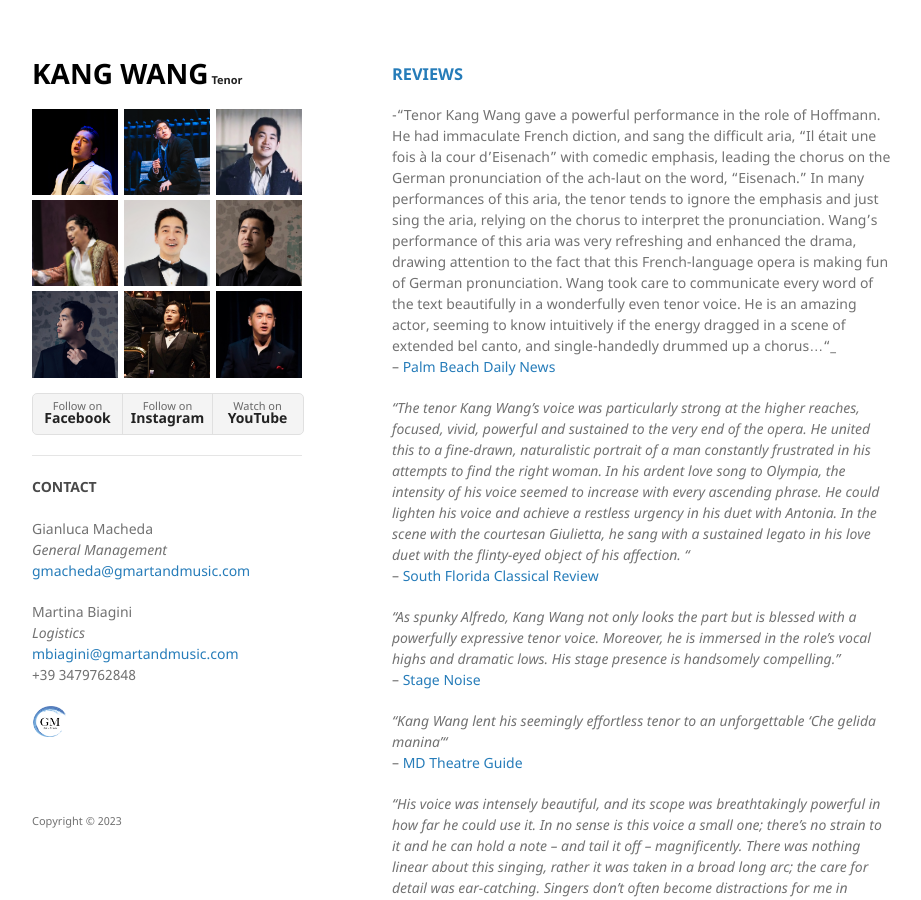
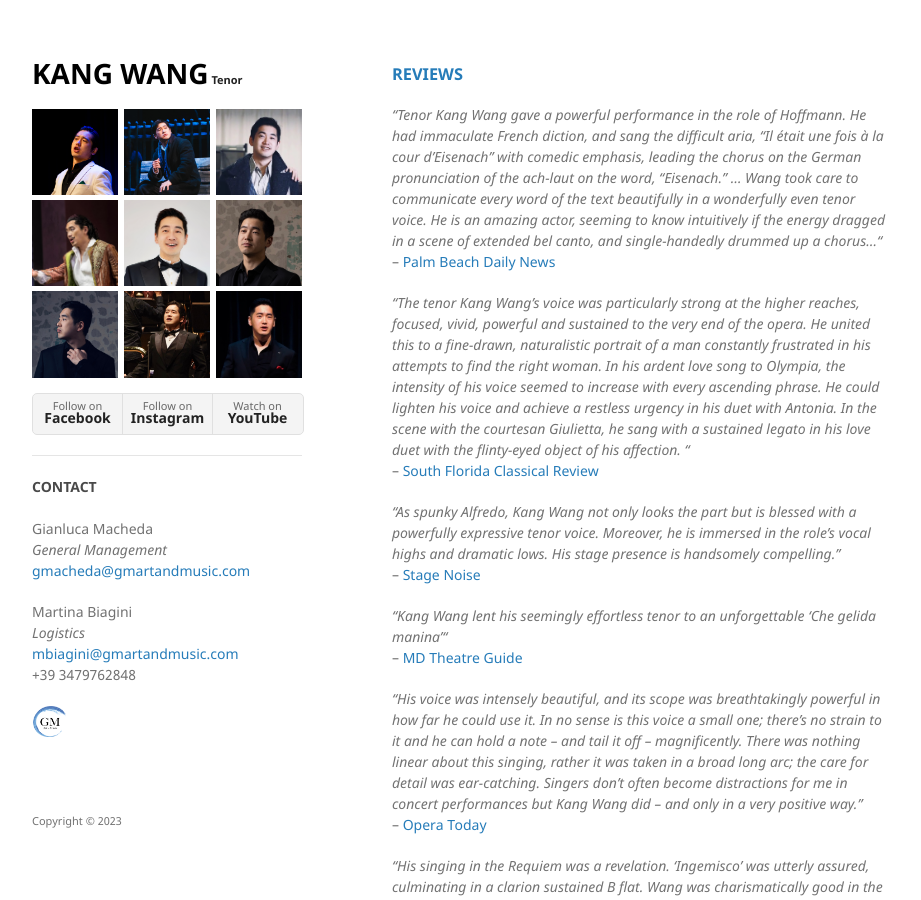
Before and after one commit to kwopera/kwt, a Jekyll site: the page built from reviews.md, in a window 1280 px wide and 900 px high. Shown: the whole window, without its empty margins (178-1099 px from the left). Built offline with Jekyll 4.4.1, drawn with Linux system fonts in a browser that asks for light colours; our own code applies the rules of GitHub Pages for plain Markdown files.

Commit message:
Update reviews.md

```diff
--- a/reviews.md
+++ b/reviews.md
@@ -1,7 +1,6 @@
 <h3 id="reviews"><a href="{{ "/reviews.html" | absolute_url }}#reviews">REVIEWS</a></h3>
 <br/>
--"Tenor Kang Wang gave a powerful performance in the role of Hoffmann. He had immaculate French diction, and sang the difficult aria, “Il était une fois à la cour d’Eisenach” with comedic emphasis, leading the chorus on the German pronunciation of the ach-laut on the word, “Eisenach.” In many performances of this aria, the tenor tends to ignore the emphasis and just sing the aria, relying on the chorus to interpret the pronunciation. Wang’s performance of this aria was very refreshing and enhanced the drama, drawing attention to the fact that this French-language opera is making fun of German pronunciation.
-Wang took care to communicate every word of the text beautifully in a wonderfully even tenor voice. He is an amazing actor, seeming to know intuitively if the energy dragged in a scene of extended bel canto, and single-handedly drummed up a chorus..."_
+_"Tenor Kang Wang gave a powerful performance in the role of Hoffmann. He had immaculate French diction, and sang the difficult aria, “Il était une fois à la cour d’Eisenach” with comedic emphasis, leading the chorus on the German pronunciation of the ach-laut on the word, “Eisenach.” ... Wang took care to communicate every word of the text beautifully in a wonderfully even tenor voice. He is an amazing actor, seeming to know intuitively if the energy dragged in a scene of extended bel canto, and single-handedly drummed up a chorus..."_
 <br/>-- <a href="https://www.palmbeachdailynews.com/story/entertainment/music/2024/03/02/first-rate-singing-makes-pb-operas-tales-of-hoffmann-special/72820777007/" target="_blank">Palm Beach Daily News</a>
 
 _"The tenor Kang Wang’s voice was particularly strong at the higher reaches, focused, vivid, powerful and sustained to the very end of the opera. He united this to a fine-drawn, naturalistic portrait of a man constantly frustrated in his attempts to find the right woman. In his ardent love song to Olympia, the intensity of his voice seemed to increase with every ascending phrase. He could lighten his voice and achieve a restless urgency in his duet with Antonia. In the scene with the courtesan Giulietta, he sang with a sustained legato in his love duet with the flinty-eyed object of his affection. "_
```
